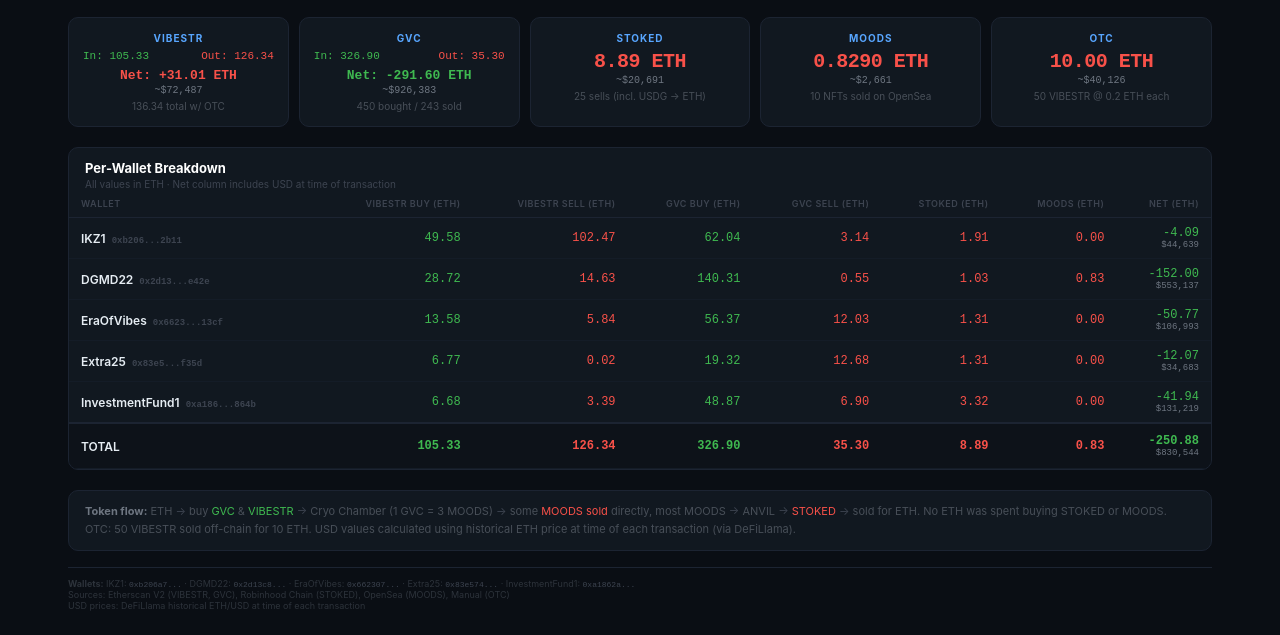
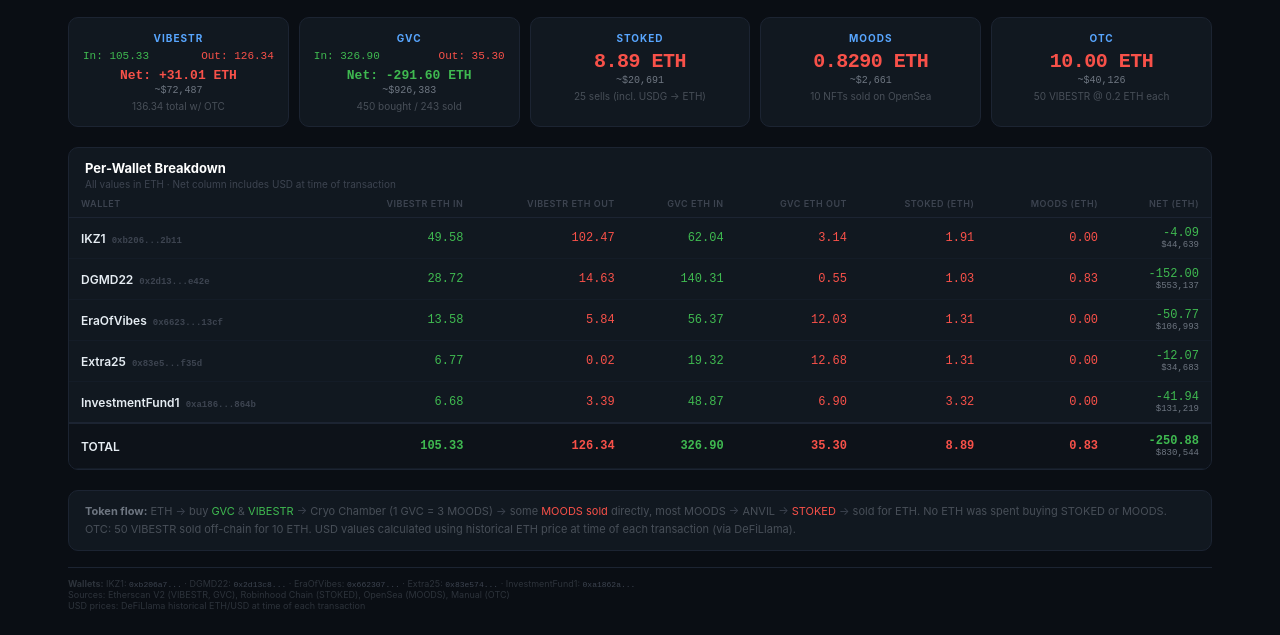
Before and after one commit to bigbellydaddy/gvc-dump-tracker, a website: page public/index.html in a window 1280 px wide. Shown: the part 192-827 px from the top of the page. Drawn offline with Linux system fonts and the light colour scheme.

Commit message:
Fix column headers to ETH In / ETH Out
Co-Authored-By: Claude Opus 4.6 <noreply@anthropic.com>

```diff
--- a/public/index.html
+++ b/public/index.html
@@ -209,10 +209,10 @@ td { padding: 8px 12px; border-bottom: 1px solid #141c27; }
         <thead>
             <tr>
                 <th style="text-align:left">Wallet</th>
-                <th>VIBESTR Buy (ETH)</th>
-                <th>VIBESTR Sell (ETH)</th>
-                <th>GVC Buy (ETH)</th>
-                <th>GVC Sell (ETH)</th>
+                <th>VIBESTR ETH In</th>
+                <th>VIBESTR ETH Out</th>
+                <th>GVC ETH In</th>
+                <th>GVC ETH Out</th>
                 <th>STOKED (ETH)</th>
                 <th>MOODS (ETH)</th>
                 <th>Net (ETH)</th>
```
Also changed, not shown: 1 other file.
